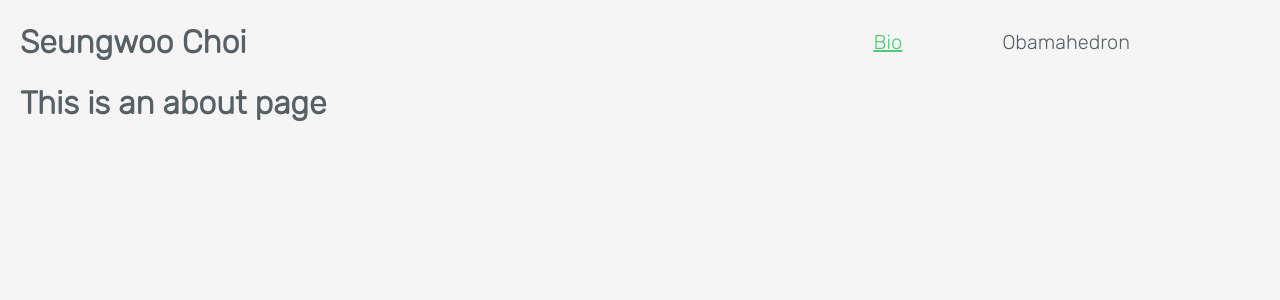
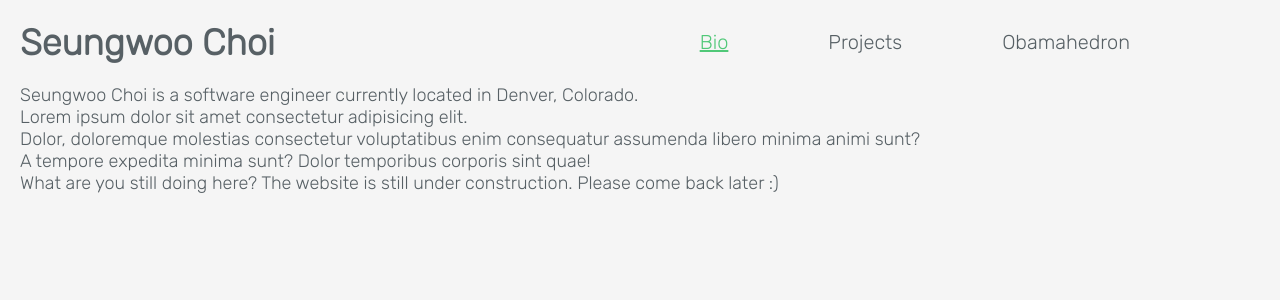
Before and after one commit to sc442/personal-site, a Vue app in the folder personal-site/: page /bio in a window 1280 px wide. Shown: the top 300 px of the page. Built offline with nearby package versions, Linux system fonts and the light colour scheme.

Commit message:
Refactor site, add placeholder

```diff
--- a/personal-site/src/App.vue
+++ b/personal-site/src/App.vue
@@ -4,10 +4,13 @@
       <CoolNameComponent />
       <nav>
         <router-link to="/bio">Bio</router-link>
+        <router-link to="/projects">Projects</router-link>
         <router-link to="/obamahedron">Obamahedron</router-link>
       </nav>
     </header>
-    <router-view />
+    <div>
+      <router-view />
+    </div>
   </div>
 </template>
 
@@ -49,6 +52,8 @@ import CoolNameComponent from './components/CoolNameComponent.vue';
 
   padding-left: 20px;
   padding-right: 20px;
+
+  font-size: 18px;
 }
 
 .page {
--- a/personal-site/src/router/index.ts
+++ b/personal-site/src/router/index.ts
@@ -11,7 +11,12 @@ const routes: Array<RouteRecordRaw> = [
     // route level code-splitting
     // this generates a separate chunk (about.[hash].js) for this route
     // which is lazy-loaded when the route is visited.
-    component: () => import(/* webpackChunkName: "about" */ '../views/AboutView.vue')
+    component: () => import('@/views/BioView.vue')
+  },
+  {
+    path: '/projects',
+    name: 'projects',
+    component: () => import('@/views/ProjectsView.vue')
   },
   {
     path: '/obamahedron',
--- a/personal-site/src/views/AboutView.vue
+++ /dev/null
@@ -1,5 +0,0 @@
-<template>
-  <div class="about">
-    <h1>This is an about page</h1>
-  </div>
-</template>
--- /dev/null
+++ b/personal-site/src/views/BioView.vue
@@ -0,0 +1,19 @@
+<template>
+  <div class="about">
+    <p>
+      Seungwoo Choi is a software engineer currently located in Denver, Colorado.
+    </p>
+    <p>
+      Lorem ipsum dolor sit amet consectetur adipisicing elit.
+    </p>
+    <p>
+      Dolor, doloremque molestias consectetur voluptatibus enim consequatur assumenda libero minima animi sunt?
+    </p>
+    <p>
+      A tempore expedita minima sunt? Dolor temporibus corporis sint quae!
+    </p>
+    <p>
+      What are you still doing here? The website is still under construction. Please come back later :)
+    </p>
+  </div>
+</template>
--- a/personal-site/src/views/ObamaView.vue
+++ b/personal-site/src/views/ObamaView.vue
@@ -1,6 +1,7 @@
 <template>
   <div class="center">
     <img src="@/assets/Obamahedron.jpeg">
+
   </div>
 </template>
 
@@ -20,5 +21,13 @@ export default defineComponent({
   width: 100%;
 
   align-items: center;
+  justify-content: center;
 }
+
+img:hover {
+  scale: 2;
+  transition: scale 0.5s;
+}
+
+
 </style>
--- /dev/null
+++ b/personal-site/src/views/ProjectsView.vue
@@ -0,0 +1,15 @@
+<template>
+<a href="https://github.com/sc442">Link to my Github</a>
+
+Otherwise there's nothing here yet. Check out my dog.
+<img src="@/assets/Placeholder.jpg">
+
+</template>
+
+<style>
+img {
+  height: 500px;
+  display: block;
+  margin-top: 20px;
+}
+</style>
```
